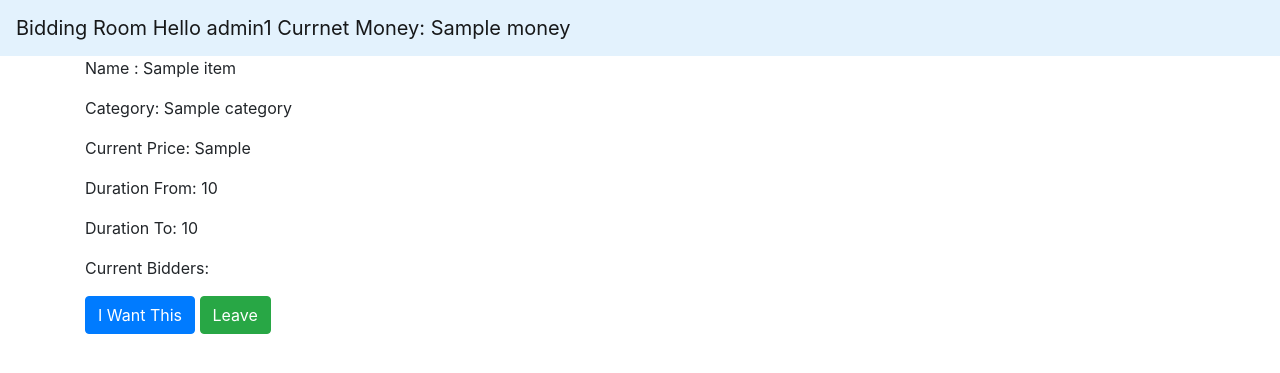
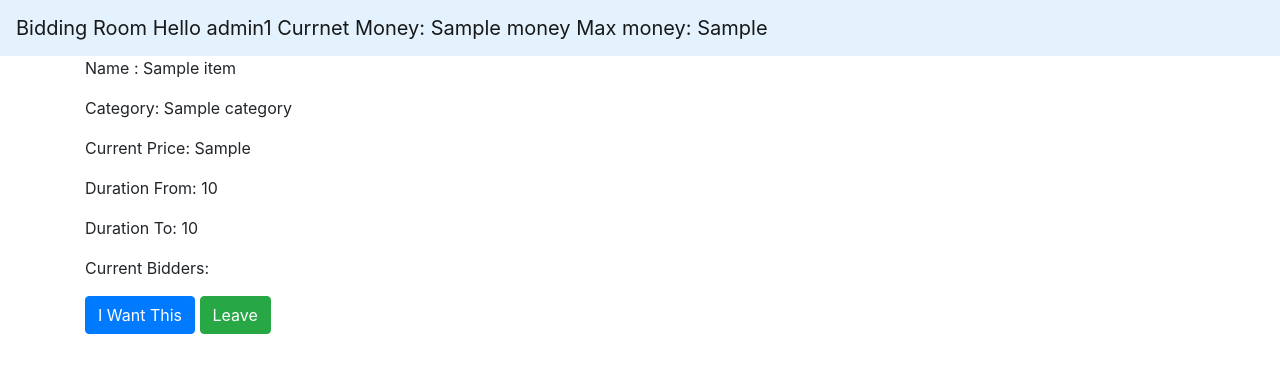
Before and after one commit to john821216/databaseProject, a Flask app: template templates/biddingRoomBuyer.html in a window 1280 px wide. Shown: the top 373 px of the page. Run offline with Flask 2, Linux system fonts and the light colour scheme; the template is opened without the code that fills it: most values are stand-ins (such as "Sample title", 1, 10 or a date in 2020); parts of the project's set-up code (start-up, migrations or seed data) failed here and were passed over; some libraries are stand-ins or nearby versions.

Commit message:
new commit

```diff
--- a/server.py
+++ b/server.py
@@ -228,11 +228,15 @@ def adminMain():
 
 @app.route('/biddingRoom/<int:id>')
 def biddingRoom(id):
-	cursor = g.conn.execute("SELECT * FROM auctionroom WHERE arid='"+str(id)+"'").fetchall()
-	newcursor = g.conn.execute("SELECT * FROM item WHERE arid='"+str(id)+"'").fetchall()
-	if session.get('role') == 'buyer':
-		return render_template("biddingRoomBuyer.html", id = session['id'], role = session['role'],username = session['username'], money = session['money'],items=newcursor, auctionrooms=cursor)
-	else:
+  cursor = g.conn.execute("SELECT * FROM auctionroom WHERE arid='"+str(id)+"'").fetchall()
+  newcursor = g.conn.execute("SELECT * FROM item WHERE arid='"+str(id)+"'").fetchall()
+  newcursor2 = g.conn.execute("SELECT max_money FROM applySetting a,setting s where a.sid = s.sid AND arid="+str(id)).fetchall()
+  m =0
+  for d in newcursor2:
+    m = d['max_money']
+  if session.get('role') == 'buyer':
+		return render_template("biddingRoomBuyer.html", id = session['id'], role = session['role'],username = session['username'], money = session['money'],items=newcursor, auctionrooms=cursor,max_money=m)
+  else:
 		return render_template("biddingRoomSeller.html", id = session['id'], role = session['role'],username = session['username'], money = session['money'],items=newcursor, auctionrooms=cursor)
 
 @app.route('/bid',methods=['POST'] )
--- a/static/biddingRoom.js
+++ b/static/biddingRoom.js
@@ -41,6 +41,9 @@ function bidding(){
 	if($("#role").text() != "seller"){
 		var price = $("#item-price").val();
 		if(parseInt(price) === parseInt(price, 10)){
+			if(price > $("#maxMoney").text()){
+				alert("Invalid value");
+			} else{
 				var currentRoom = document.URL.split("biddingRoom/")[1];
 				socket.send("<bidMoney> " + price+" " + currentRoom);
 				$('#addBid').modal('hide');
@@ -60,6 +63,7 @@ function bidding(){
 			            //console.log(error);
 			        }
 			    });
+		    }
 		}
 		else{
 		    alert("price is not an integer")
--- a/templates/biddingRoomBuyer.html
+++ b/templates/biddingRoomBuyer.html
@@ -12,7 +12,7 @@
   <body>
     <nav class="navbar navbar-light bg-faded" style="background-color: #e3f2fd;">
         <a class="navbar-brand" href="#">
-            Bidding Room Hello <span id="role">{{role}}</span><span id="id">{{id}}</span><span id="currentMoney"> Currnet Money: {{money}}</span>
+            Bidding Room Hello <span id="role">{{role}}</span><span id="id">{{id}}</span><span id="currentMoney"> Currnet Money: {{money}} </span>Max money: <span id="maxMoney">{{max_money}}</span>
         </a>
     </nav>
     <div class="container">
```
Lines whose indentation alone changed are shown as unchanged.
